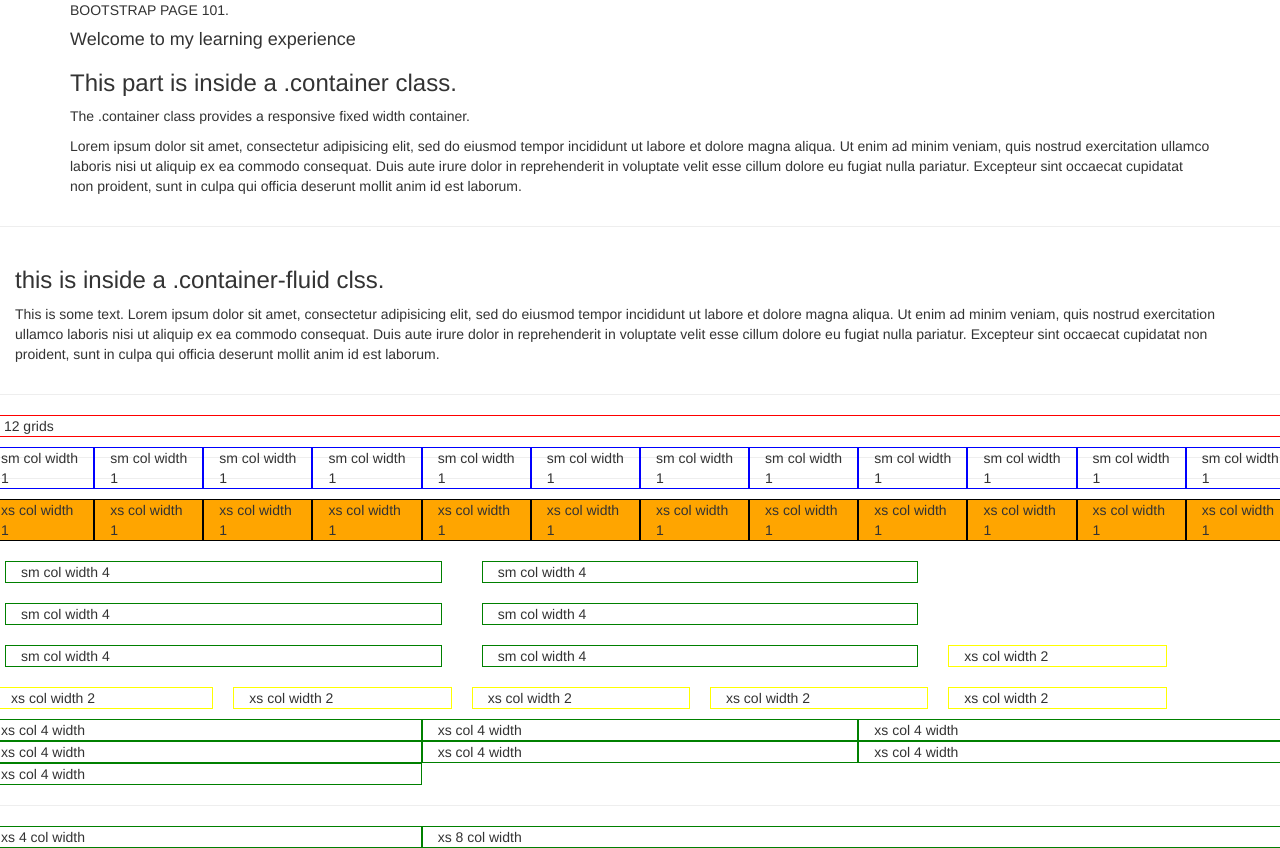
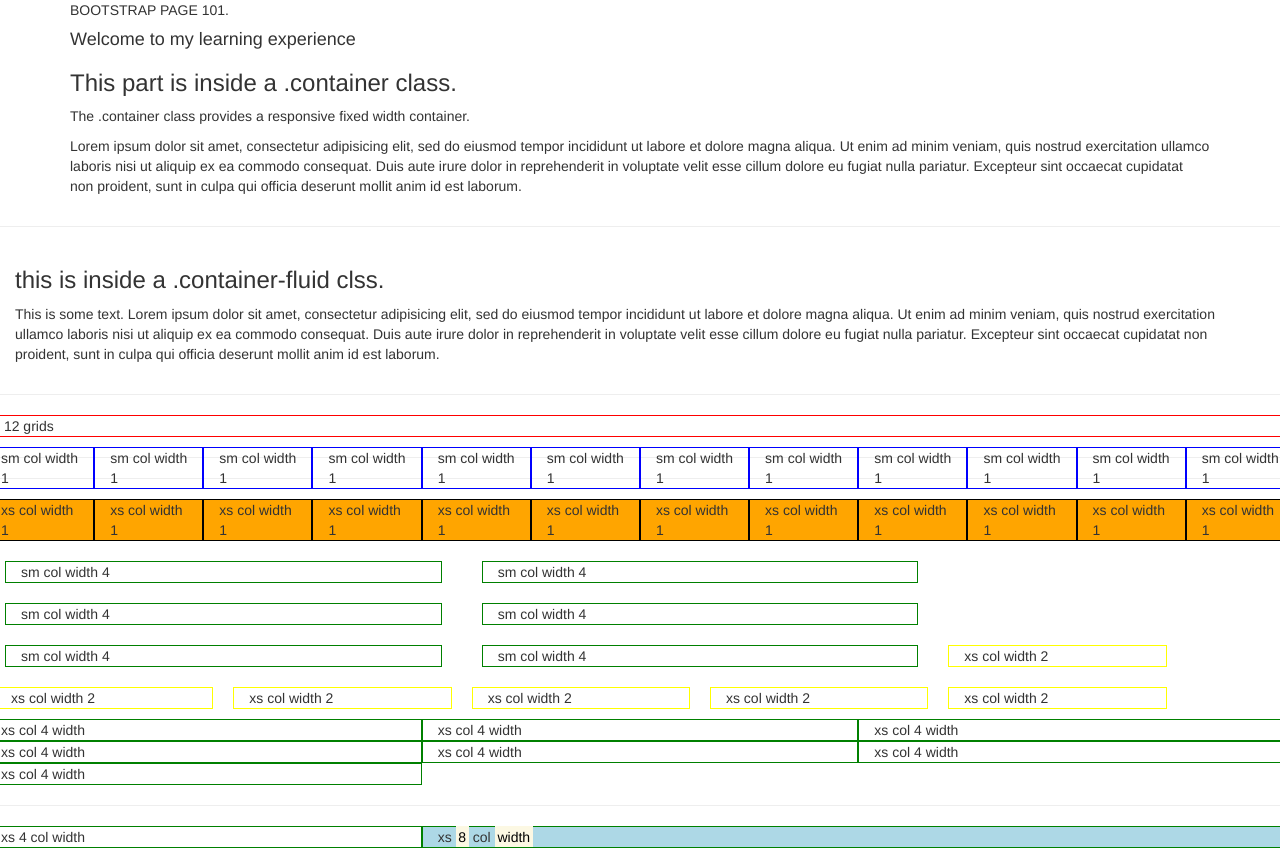
Before and after one commit to Shalmalidp/learning-bootstrap-101, a website: page app/index.html in a window 1280 px wide. Drawn offline with nearby package versions, Linux system fonts and the light colour scheme; files that its build step writes are made by us from their sources.

Commit message:
<mark></mark> to highlight text

```diff
--- a/app/index.html
+++ b/app/index.html
@@ -89,7 +89,7 @@
 <HR>
 <div class="row">
   <div class="col-xs-4">xs 4 col width</div>
-  <div class="col-xs-8">xs 8 col width</div>
+  <div class="col-xs-8">xs <mark>8</mark> col <mark>width</mark></div>
 </div
 
 
--- a/src/sass/main.scss
+++ b/src/sass/main.scss
@@ -33,7 +33,6 @@
 }
 
 .col-xs-8{
- border:1px solid GREEN;
-  //margin-bottom :10px;
-  //margin :10px;
+  border:1px solid GREEN;
+  background-color:lightblue;
 }
```
